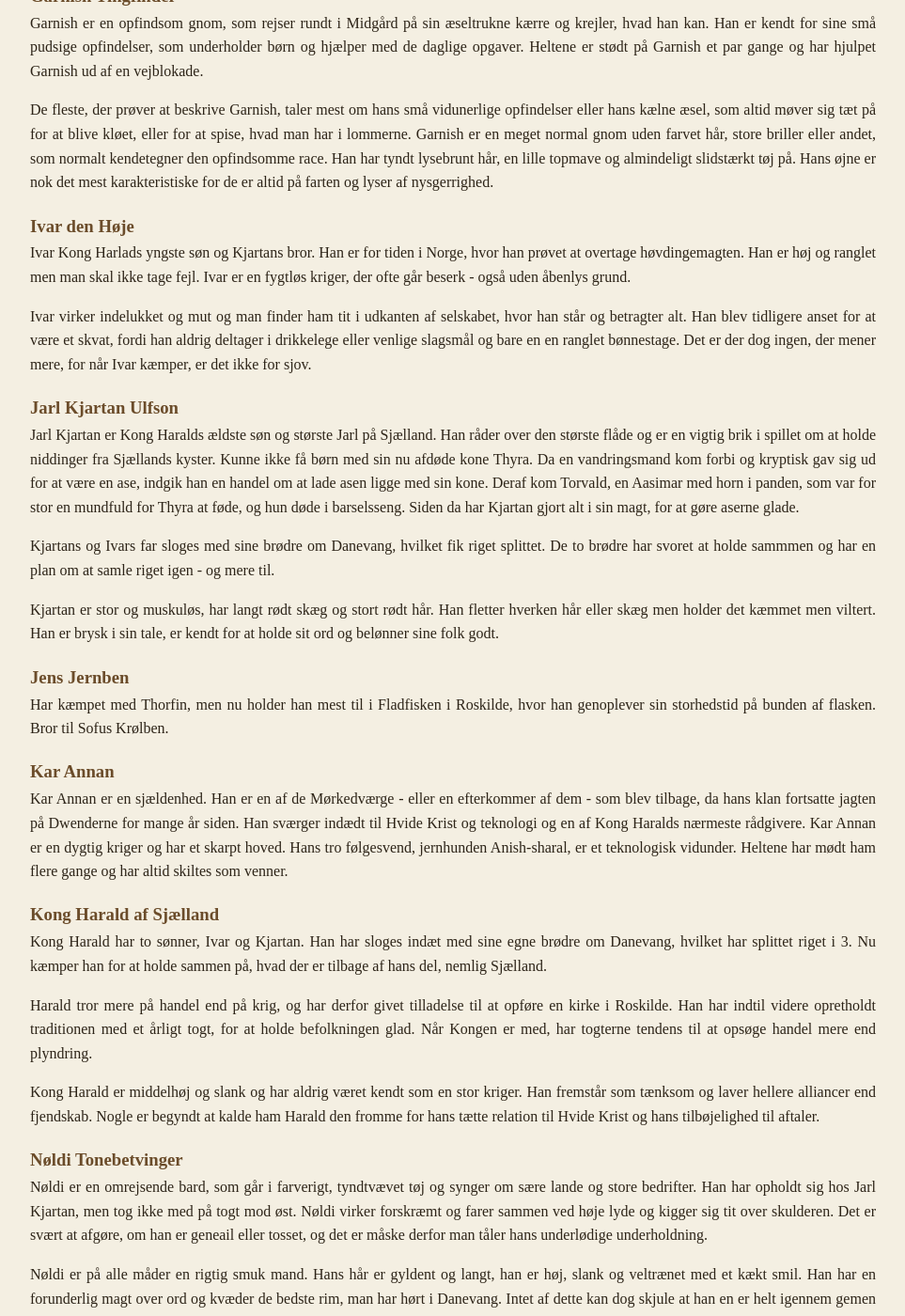
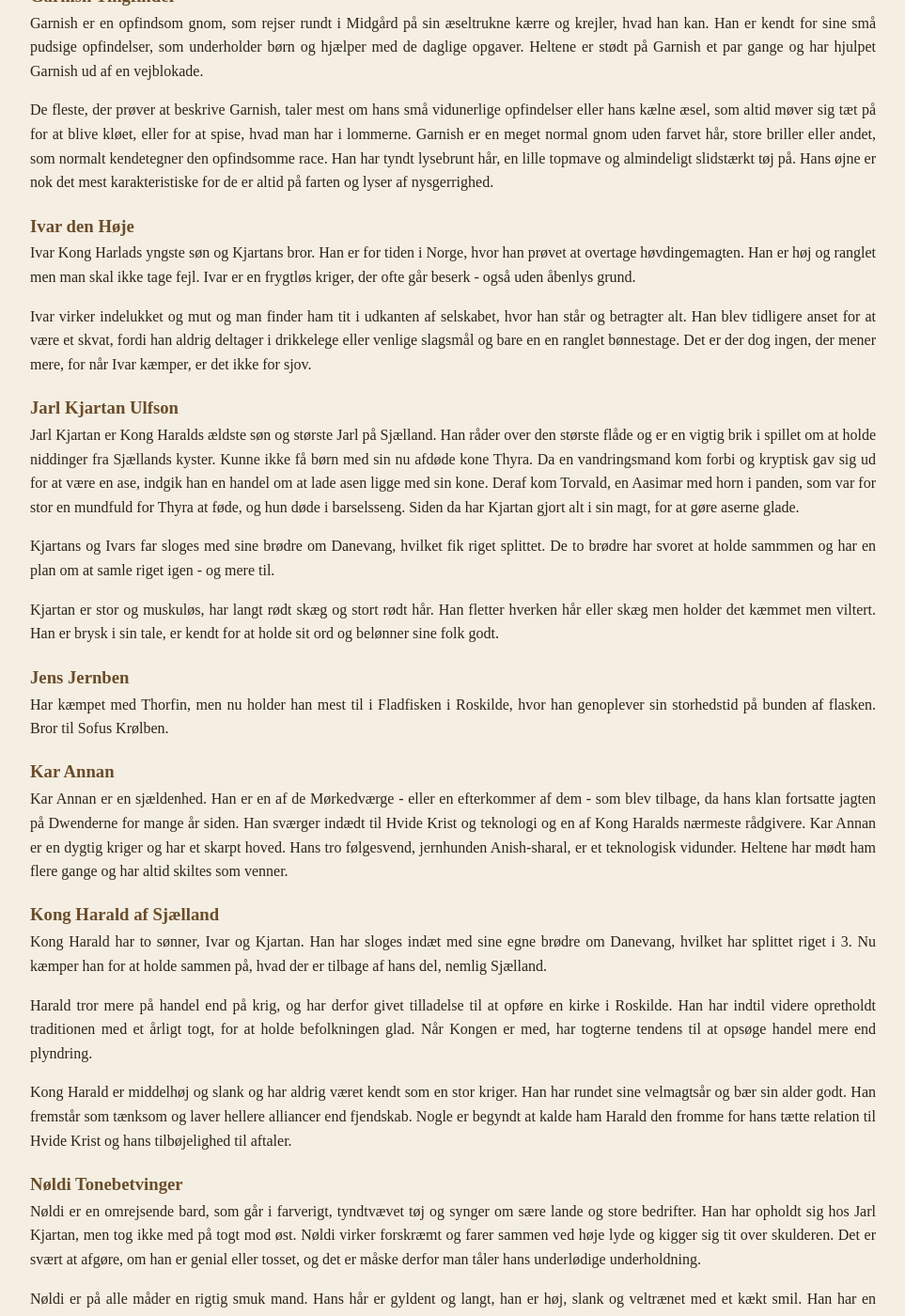
Before and after one commit to Stoffer75/den2side.dk, a Jekyll site: the page built from karakterer/npc.html, in a window 1280 px wide and 1400 px high, scrolled down 1023 px. Shown: the whole window at 94% size, without its empty margins (158-1121 px from the left). Built offline with Jekyll 4.4.1, drawn with Linux system fonts in a browser that asks for light colours; some of the changed text lies outside the part shown.

Commit message:
Update npc.html

```diff
--- a/karakterer/npc.html
+++ b/karakterer/npc.html
@@ -48,7 +48,7 @@
 
   <h3>Ivar den Høje</h3>
     <p> Ivar Kong Harlads yngste søn og Kjartans bror. Han er for tiden i Norge, hvor han prøvet at overtage høvdingemagten. Han er høj og ranglet men man skal ikke tage fejl.
-        Ivar er en fygtløs kriger, der ofte går beserk - også uden åbenlys grund.
+        Ivar er en frygtløs kriger, der ofte går beserk - også uden åbenlys grund.
     </p>
     <p> Ivar virker indelukket og mut og man finder ham tit i udkanten af selskabet, hvor han står og betragter alt.
         Han blev tidligere anset for at være et skvat, fordi han aldrig deltager i drikkelege eller venlige slagsmål og bare en en ranglet bønnestage.
@@ -90,7 +90,7 @@
         Han har indtil videre opretholdt traditionen med et årligt togt, for at holde befolkningen glad.
         Når Kongen er med, har togterne tendens til at opsøge handel mere end plyndring.
     </p>
-    <p> Kong Harald er middelhøj og slank og har aldrig været kendt som en stor kriger.
+    <p> Kong Harald er middelhøj og slank og har aldrig været kendt som en stor kriger. Han har rundet sine velmagtsår og bær sin alder godt.
         Han fremstår som tænksom og laver hellere alliancer end fjendskab.
         Nogle er begyndt at kalde ham Harald den fromme for hans tætte relation til Hvide Krist og hans tilbøjelighed til aftaler.
     </p>
@@ -98,7 +98,7 @@
   <h3>Nøldi Tonebetvinger</h3>
     <p> Nøldi er en omrejsende bard, som går i farverigt, tyndtvævet tøj og synger om sære lande og store bedrifter.
         Han har opholdt sig hos Jarl Kjartan, men tog ikke med på togt mod øst. Nøldi virker forskræmt og farer sammen ved høje lyde og kigger sig tit over skulderen.
-        Det er svært at afgøre, om han er geneail eller tosset, og det er måske derfor man tåler hans underlødige underholdning.
+        Det er svært at afgøre, om han er genial eller tosset, og det er måske derfor man tåler hans underlødige underholdning.
     </p>
     <p> Nøldi er på alle måder en rigtig smuk mand. Hans hår er gyldent og langt, han er høj, slank og veltrænet med et kækt smil.
         Han har en forunderlig magt over ord og kvæder de bedste rim, man har hørt i Danevang.
```
Also changed, not shown: other parts of karakterer/npc.html (+2 -2 lines).
